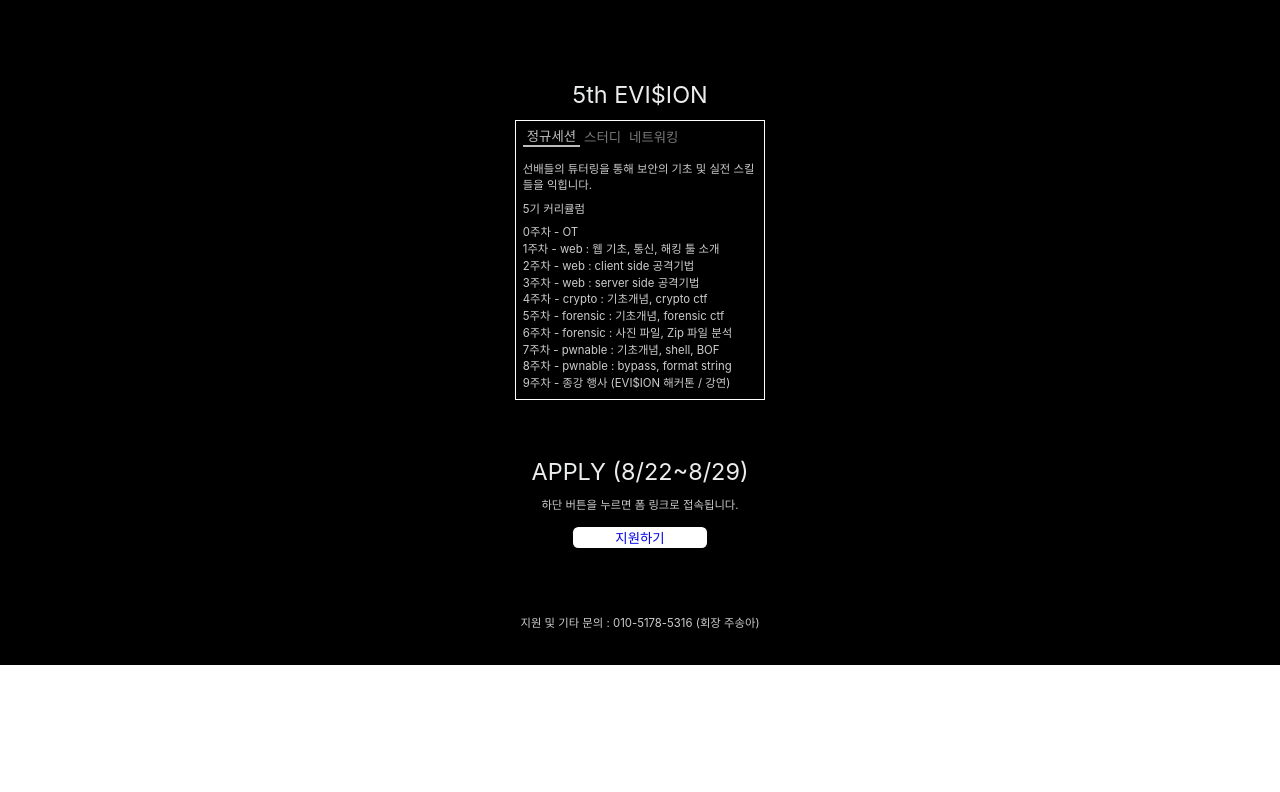
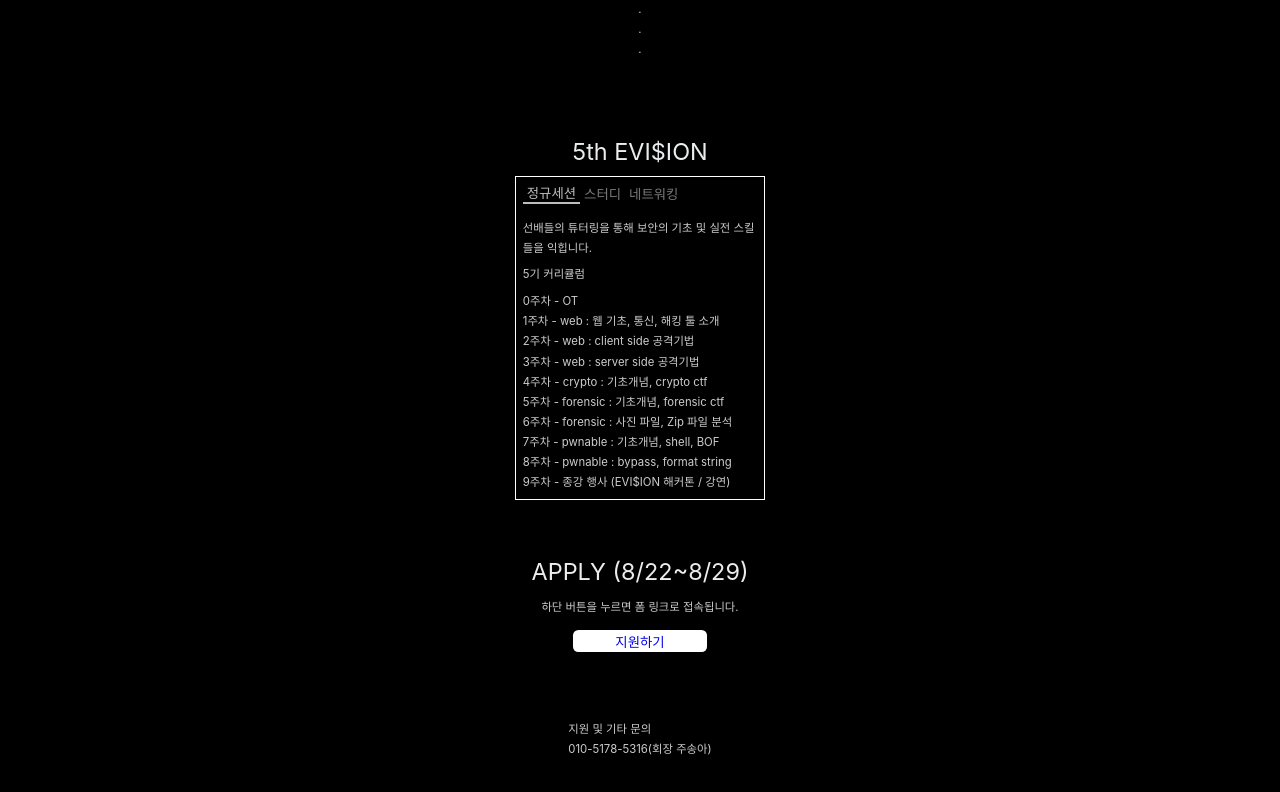
Before and after one commit to EVISION-EWHA/EVISION-website, a React (Create React App) app: page / in a window 1280 px wide. Shown: the part 664-1456 px from the top of the page. Before the commit the page ends 1329 px from the top, so only its background shows below. Built offline with nearby package versions, Linux system fonts and the light colour scheme.

Commit message:
chore: 오타, 행간 수정

```diff
--- a/src/components/curri.jsx
+++ b/src/components/curri.jsx
@@ -43,7 +43,7 @@ function Curriculum() {
         </StCard>
         <StCard isActive={option === "study"}>
           <p>심화 스터디 및 자율 스터디를 통해 </p>
-          <p>자신의 관심분야에 대해 더욱 심화으로 공부합니다.</p>
+          <p>자신의 관심분야에 대해 더욱 심화적으로 공부합니다.</p>
           <br />
           <p>심화스터디 - 8주차 진행.</p>
           <p>부원 별로 1가지를 선택하여 한가지 분야를 심층적으로 공부합니다.</p>
@@ -97,6 +97,7 @@ const StCurri = styled.div`
 `;
 
 const StBtn = styled.button`
+  height: 3rem;
   font-size: 20px;
   line-height: 25px;
   color: ${({ isActive }) => (isActive ? "#bdbdbd" : "#787878")};
--- a/src/pages/landing.jsx
+++ b/src/pages/landing.jsx
@@ -17,7 +17,8 @@ function Landing() {
         </a>
       </StApplyBtn>
       <footer>
-        <p>지원 및 기타 문의 : 010-5178-5316 (회장 주송아)</p>
+        <p>지원 및 기타 문의</p>
+        <p>010-5178-5316(회장 주송아)</p>
       </footer>
     </StLanding>
   );
@@ -57,10 +58,11 @@ const StLanding = styled.div`
 
   p {
     font-size: 17px;
-    line-height: 25px;
+    line-height: 30px;
     color: #cccccc;
   }
-  & > footer {
+
+  footer {
     padding: 5rem;
   }
 `;
```
